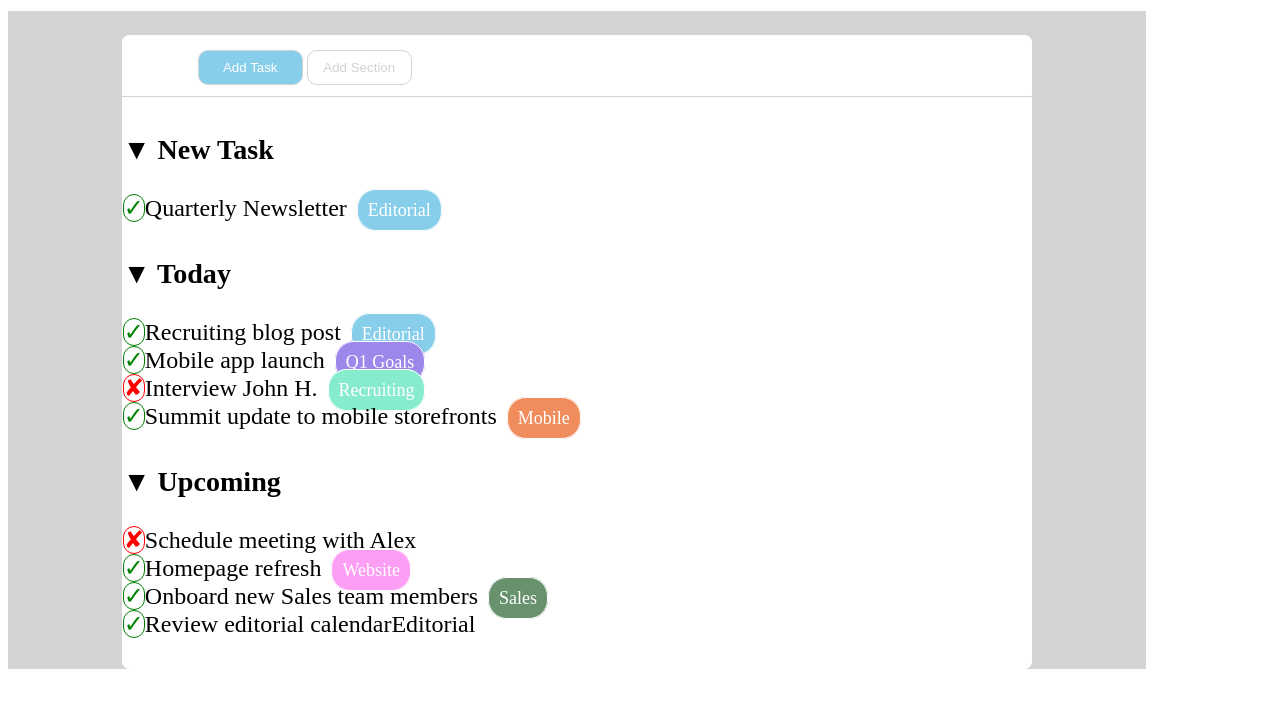
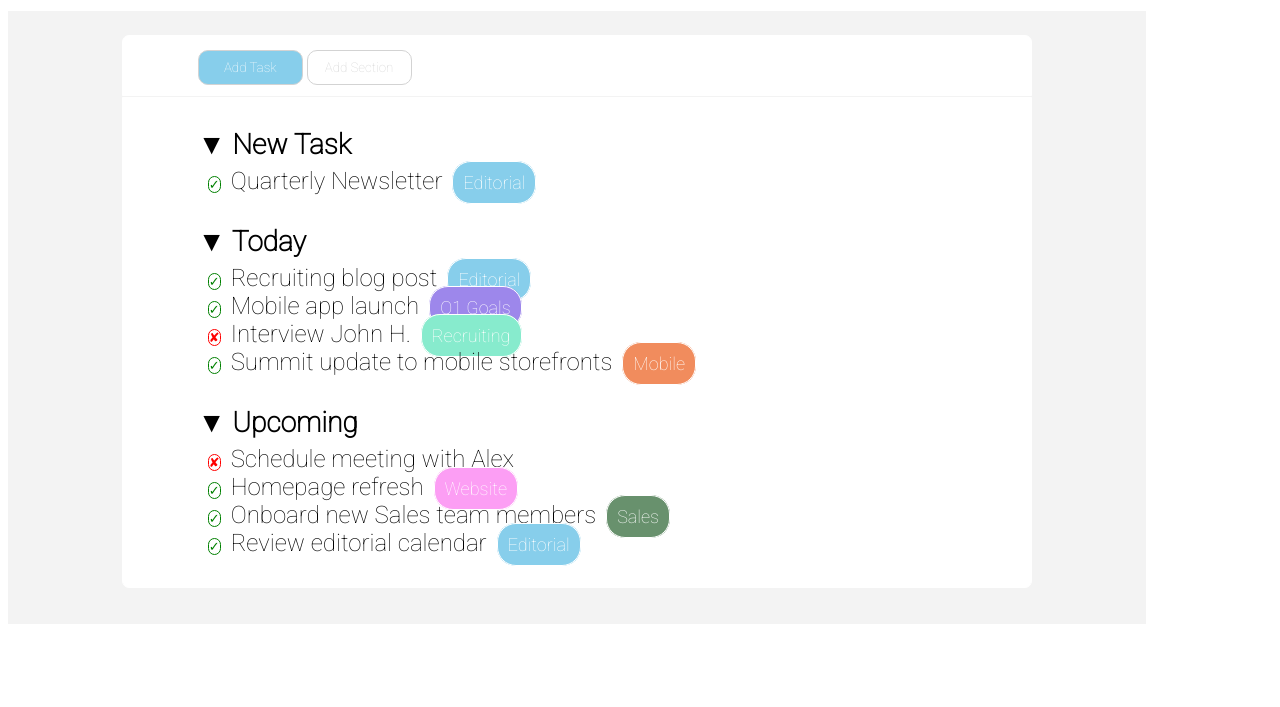
Before and after one commit to davidedallecarbonare94/html-css-toboolist, a plain HTML site: page index.html in a window 1280 px wide. Shown: the part 73-780 px from the top of the page. Drawn offline with Linux system fonts and the light colour scheme.

Commit message:
add css to main page

```diff
--- a/index.html
+++ b/index.html
@@ -6,6 +6,8 @@
     <meta name="viewport" content="width=device-width, initial-scale=1.0">
     <title>Toboolist</title>
     <link rel="stylesheet" href="style.css">
+    <link rel="preconnect" href="https://fonts.gstatic.com">
+    <link href="https://fonts.googleapis.com/css2?family=Roboto:wght@100&display=swap" rel="stylesheet">
 </head>
 <body>
 <!-- testata della pagina -->
@@ -44,7 +46,7 @@
             <div class="cross">Schedule meeting with Alex</div>
             <div class="check">Homepage refresh<span class="bomb" id="website">Website</span></div>
             <div class="check">Onboard new Sales team members<span class="bomb" id="sales">Sales</span></div>
-            <div class="check">Review editorial calendar<span class="editorial">Editorial</span></div>
+            <div class="check">Review editorial calendar<span class="bomb" id="editorial">Editorial</span></div>
         </div>
     </section>
 
--- a/style.css
+++ b/style.css
@@ -1,5 +1,6 @@
 * {
     box-sizing: border-box;
+    font-family: 'Roboto', sans-serif;
 }
 
 /* testata della pagina */
@@ -17,9 +18,10 @@ h1 {
     font-family: sans-serif;
 }
 main {
-    background-color: lightgray;
+    background-color: rgb(243, 243, 243);
     width: 90%;
     padding-top: 24px;
+    padding-bottom: 36px;
 }
 nav {background-color: white;
     width: 80%;
@@ -47,6 +49,7 @@ nav {background-color: white;
     background-color: white;
     color: lightgray;
 }
+/* sezione attività da svolgere */
 #section {
     background-color: white;
     width: 80%;
@@ -64,12 +67,18 @@ div.check::before {
     color: green;
     border: solid 1px green;
     border-radius: 50px;
+    margin: 10px;
+    margin-left: 85px;
+    font-size: 13px;
 }
 div.cross::before {
     content: "\2718";
     color: red;
     border: solid 1px red;
     border-radius: 50px;
+    margin: 10px;
+    margin-left: 85px;
+    font-size: 13px;
 }
 #editorial {
     background-color: skyblue;
@@ -98,5 +107,7 @@ div.cross::before {
     margin-left: 10px;
 }
 div > h3 {
-    padding-top: 8px;
+    margin-left: 75px;
+    margin-top: 30px;
+    margin-bottom: 6px;
 }
```
